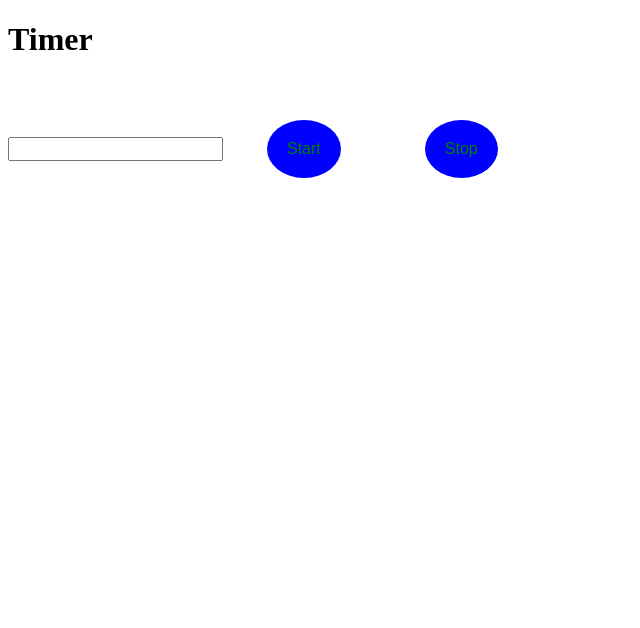
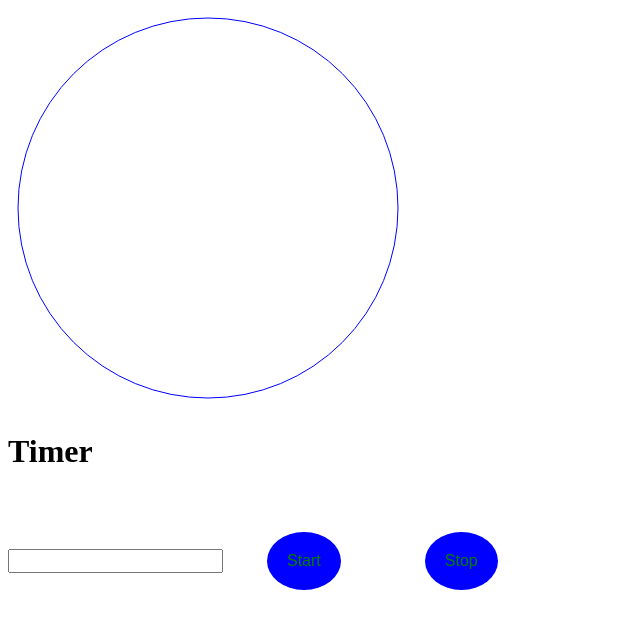
Before and after one commit to 3willows/ModernJsBootcampPartTwo, a plain HTML site: page index.html in a window 1280 px wide. Shown: the whole page, without its empty margins (0-640 px from the left). Drawn offline with Linux system fonts and the light colour scheme.

Commit message:
add SVG; reorganise directories

```diff
--- a/index.html
+++ b/index.html
@@ -10,13 +10,25 @@
 </head>
 
 <body>
+  <svg height="400" width="400">
+    <circle
+    r="190"
+    cx="200"
+    cy="200"
+    fill="transparent"
+    stroke="blue"
+    storke-width="15"
+    transform="rotate (-90 200 200)"
+    >
+  </circle>
+  </svg>
 
   <h1> Timer </h1>
 
-  <input id ="duration" value="2">
+  <input id="duration" value="2">
 
-  <button id ="start"> Start </button>
-  <button id ="stop"> Stop </button>
+  <button id="start"> Start </button>
+  <button id="stop"> Stop </button>
 
   <script src="timer.js"></script>
   <script src="index.js"></script>
--- a/index.js
+++ b/index.js
@@ -1,13 +1,22 @@
 const durationInput = document.querySelector("#duration");
 const startButton = document.querySelector("#start");
 const stopButton = document.querySelector("#stop");
+const circle = document.querySelector('circle');
 
+const parameter = circle.getAttribute('r') * 2 * Math.PI;
+console.log(parameter)
+circle.setAttribute('stroke-dasharray', parameter)
+
+let currentOffset = 0;
 const callbacks = {
   onStart() {
     console.log("time started")
   },
   onTick() {
     console.log("timer just ticked");
+    circle.setAttribute('stroke-dashoffset', currentOffset);
+    currentOffset -= 50;
+
   },
   onComplete() {
     console.log("time is completed");
```
Also changed, not shown: minorDemoFiles/scopeOfThisDemo.js (renamed from scopeOfThisDemo.js), minorDemoFiles/startingPoint.js (renamed from startingPoint.js).
